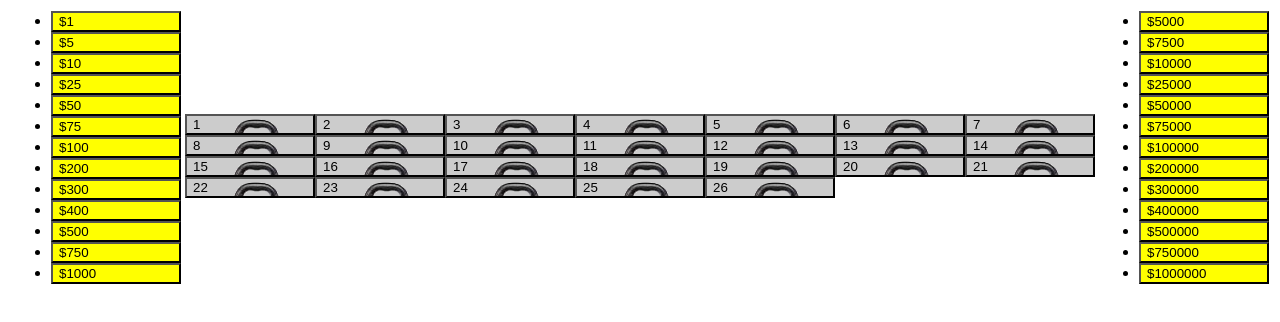
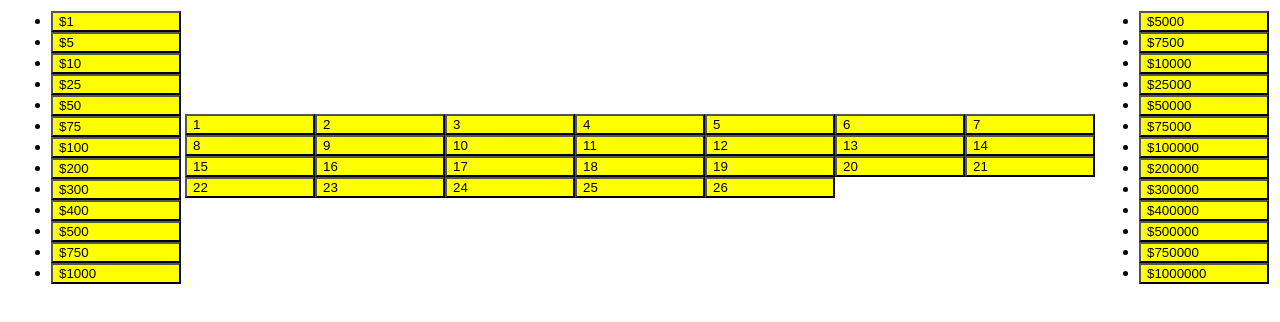
Before and after one commit to hungrycodder/dealgame, a React app: page / in a window 1280 px wide. Built offline with nearby package versions, Linux system fonts and the light colour scheme.

Commit message:
2 files modified, 1 deleted

```diff
--- a/BlankBoxes.js
+++ b/BlankBoxes.js
@@ -11,5 +11,6 @@ export const BlankBoxes = ({ boxes, onOpenBox }) => {
       onClick={() => onOpenBox(box.amount)}> {box.selected ? "$" + box.amount : (index + 1)}</button>
   ));
 
+
   return closedBoxes;
 }
--- a/style.css
+++ b/style.css
@@ -19,10 +19,7 @@ button:before {
   content: "$"
 }
 
-.blank-box {
-  background-image: url("assets/images/case.png");
-  background-color: #cccccc;
-}
+
 
 .blank-box:before {
   content: none;
```
Also changed, not shown: assets/images/case.JPG (deleted).
